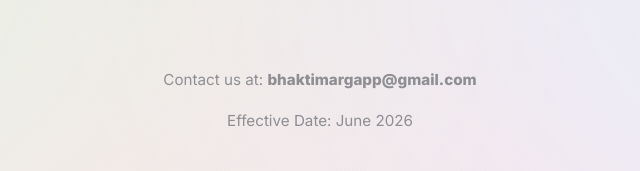
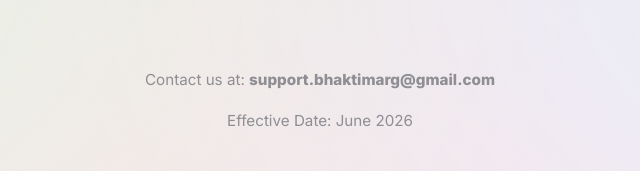
Before and after one commit to bhaktimargapp/bhaktimargapp, a plain HTML site: page privacy.html in a window 1280 px wide. Shown: the part 1626-1797 px from the top of the page, 320-960 px from the left. Drawn offline with Linux system fonts and the light colour scheme.

Commit message:
Update privacy.html

```diff
--- a/privacy.html
+++ b/privacy.html
@@ -117,7 +117,7 @@
     </div>
 
     <footer>
-        <p>Contact us at: <strong>bhaktimargapp@gmail.com</strong></p>
+        <p>Contact us at: <strong>support.bhaktimarg@gmail.com</strong></p>
         <p>Effective Date: June 2026</p>
     </footer>
 </div>
```
